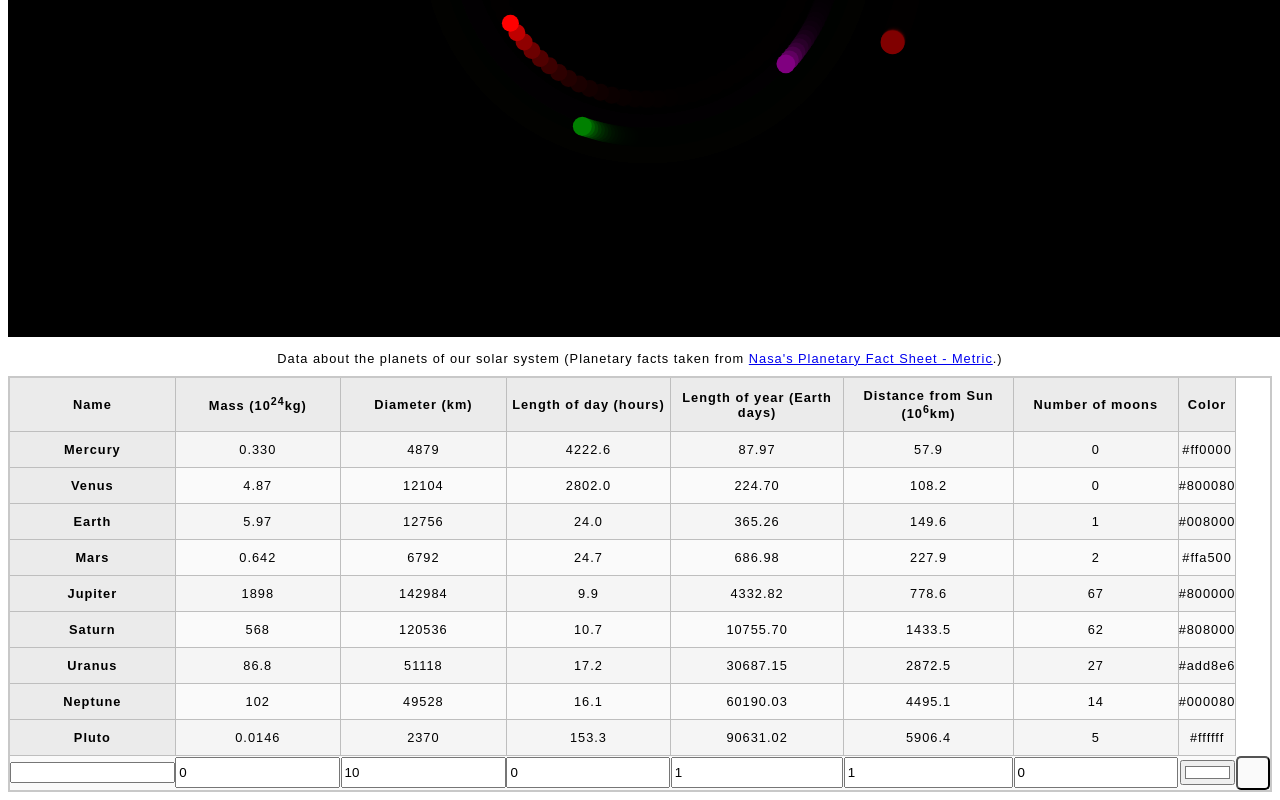
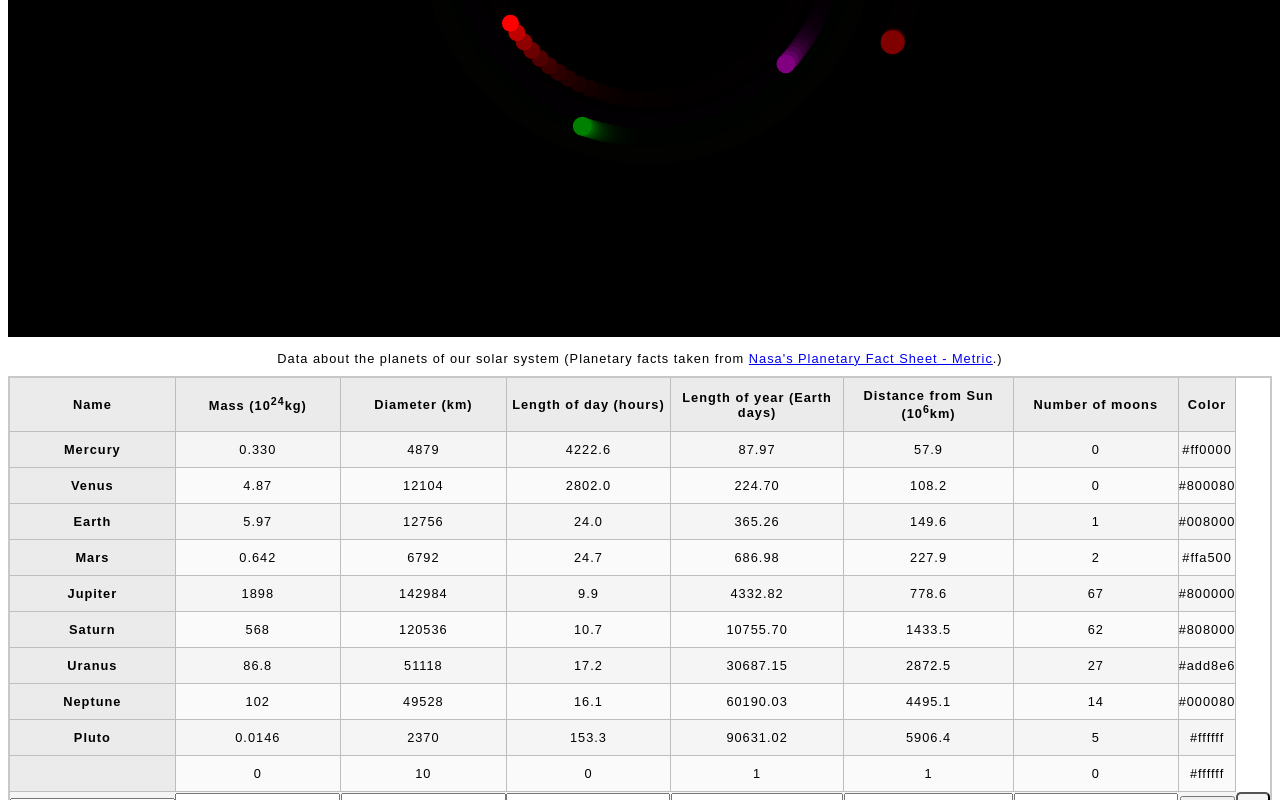
Before and after one commit to AkshayGuptaK/planets, a plain HTML site: page index.html in a window 1280 px wide. Both pictures are taken after a click on the button "Add Planet". Shown: the part 543-1343 px from the top of the page. Drawn offline with Linux system fonts and the light colour scheme.

Commit message:
Can add planets to table

```diff
--- a/index.html
+++ b/index.html
@@ -113,7 +113,7 @@
           <td>5</td>
           <td>#ffffff</td>
         </tr>
-        <tr>
+        <tr class='input'>
           <td><input type='text' name='name'></td>
           <td><input type='number' min="0" step="any" value="0" name='mass'></td>
           <td><input type='number' min="10" step="any" value="10" name='diameter'></td>
@@ -122,7 +122,7 @@
           <td><input type='number' min="1" step="any" value="1" name='distance'></td>
           <td><input type='number' min="0" step="any" value="0" name='moons'></td>
           <td><input type='color' value="#ffffff" name='color'></td>
-          <td><button title="Add Planet" id="add"></button></td>
+          <td><button title="Add Planet" onclick="addPlanet()" id="add"></button></td>
         </tr>
       </tbody>
     </table>
--- a/planets.js
+++ b/planets.js
@@ -46,6 +46,33 @@ Planet.prototype.update = function() {
 // define array to store planets and data
 var planets = []
 var dataTable = document.querySelector('table')
+var addBtn = document.querySelector('#add')
+var tableBody = document.querySelector('tbody')
+var inputRow = document.querySelector('.input')
+
+function getInputData () {
+  let data = []
+  for (let i=0; i<inputRow.children.length-1;i++) {
+    data.push(inputRow.children[i].children[0].value)
+  }
+  return data
+}
+
+function addPlanet () {
+  let data = getInputData()
+  let newRow = document.createElement('tr')
+  let newHead = document.createElement('th')
+  newHead.scope = 'row'
+  newHead.innerHTML = data[0]
+  newRow.appendChild(newHead)
+  let newCell
+  for (let i=1; i<data.length; i++) {
+    newCell = document.createElement('td')
+    newCell.innerHTML = data[i]
+    newRow.appendChild(newCell)
+  }
+  tableBody.insertBefore(newRow, inputRow)
+}
 
 function getColumnData (index) {
   let arr = []
```
